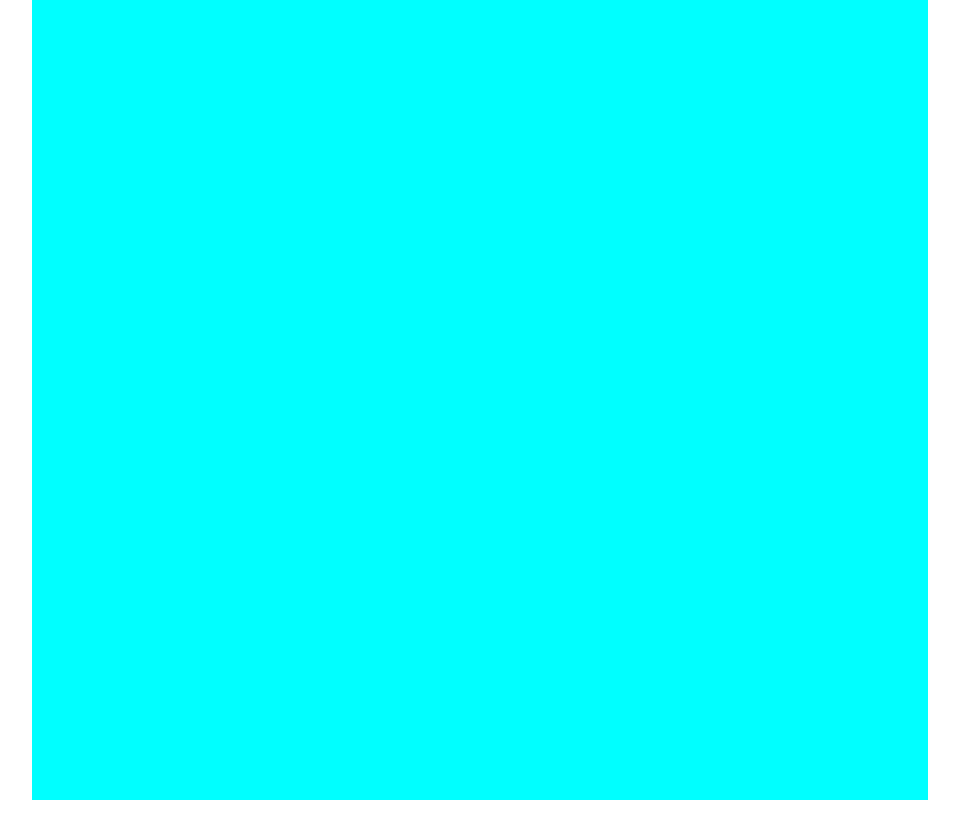
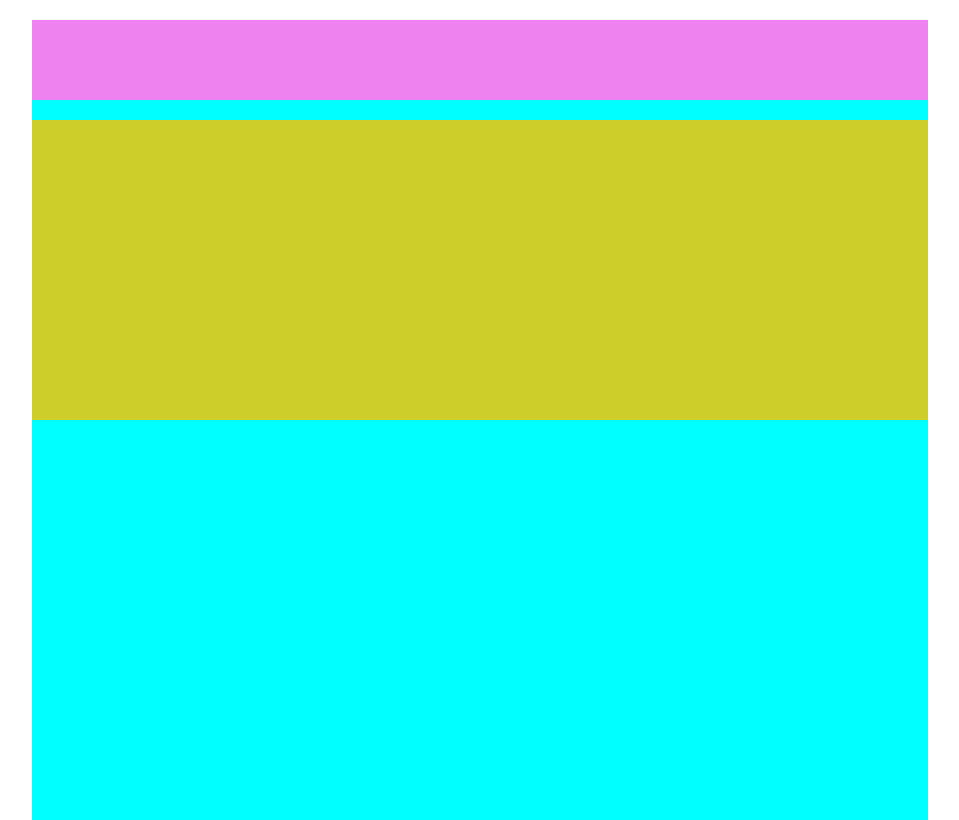
Before and after one commit to Giada92/htmlcss-struttura-wp, a plain HTML site: page index.html in a window 1280 px wide. Shown: the whole page, without its empty margins (160-1119 px from the left). Drawn offline with Linux system fonts and the light colour scheme.

Commit message:
Aggiunto header e nav

```diff
--- a/css/style.css
+++ b/css/style.css
@@ -4,7 +4,14 @@
     background-color: aqua;
 }
 
+header {
+    background-color: violet;
+}
 
+.nav {
+    background-color: rgb(206, 206, 43);
+}
+/* /debugger */
 
 /* common */
 * {
@@ -17,3 +24,15 @@
     width: 70%;
     margin: auto;
 }
+
+/* Header */
+header {
+    height: 80px;
+    margin: 20px 0;
+}
+
+/* Sezione div */
+.nav {
+    height: 300px;
+    margin-bottom: 20px;
+}
--- a/index.html
+++ b/index.html
@@ -15,7 +15,7 @@
             <!-- /intestazione -->
 
             <!-- Generico contenitore -->
-            <div></div>
+            <div class="nav"></div>
             <!-- /Generico contenitore -->
 
             <!-- Main della pagina -->
@@ -35,9 +35,13 @@
                 <!-- Sezione destra -->
                 <section class="section-rx"></section>
                 <!-- /Sezione destra -->
-
             </main>
             <!-- /Main della pagina -->
+
+            <!-- Footer -->
+            <footer></footer>
+            <!-- Footer -->
+
         </div>
         <!-- /Contenitore di tutta la pagina -->
     </body>
```
